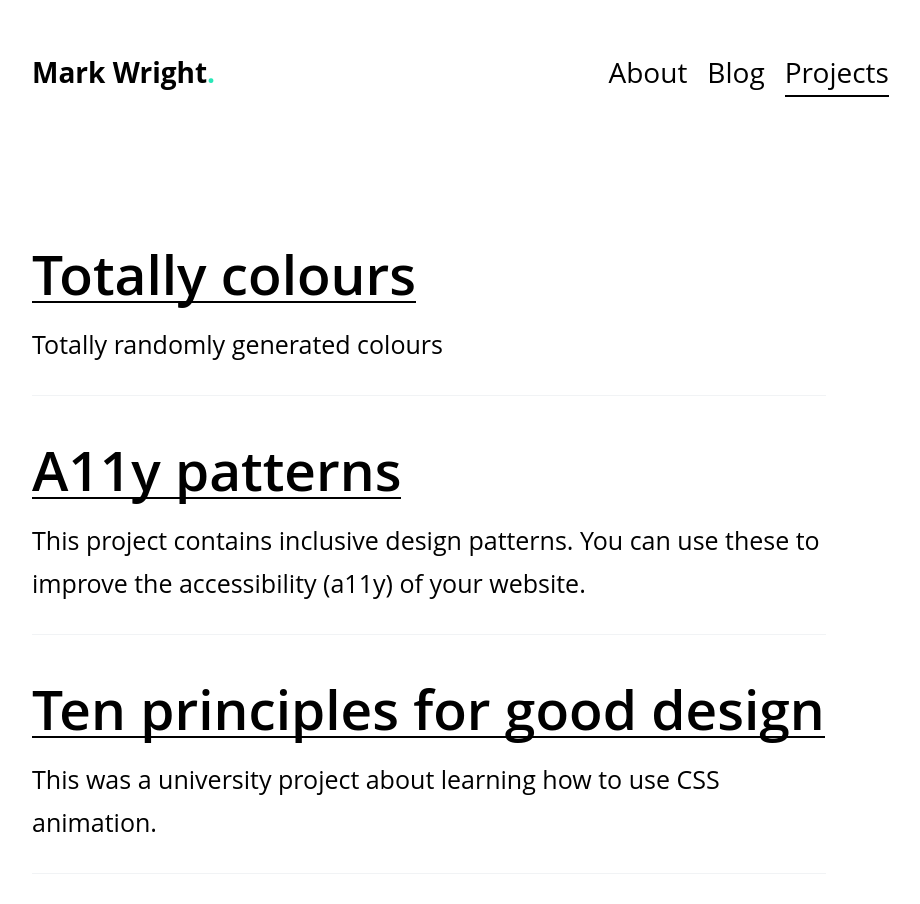
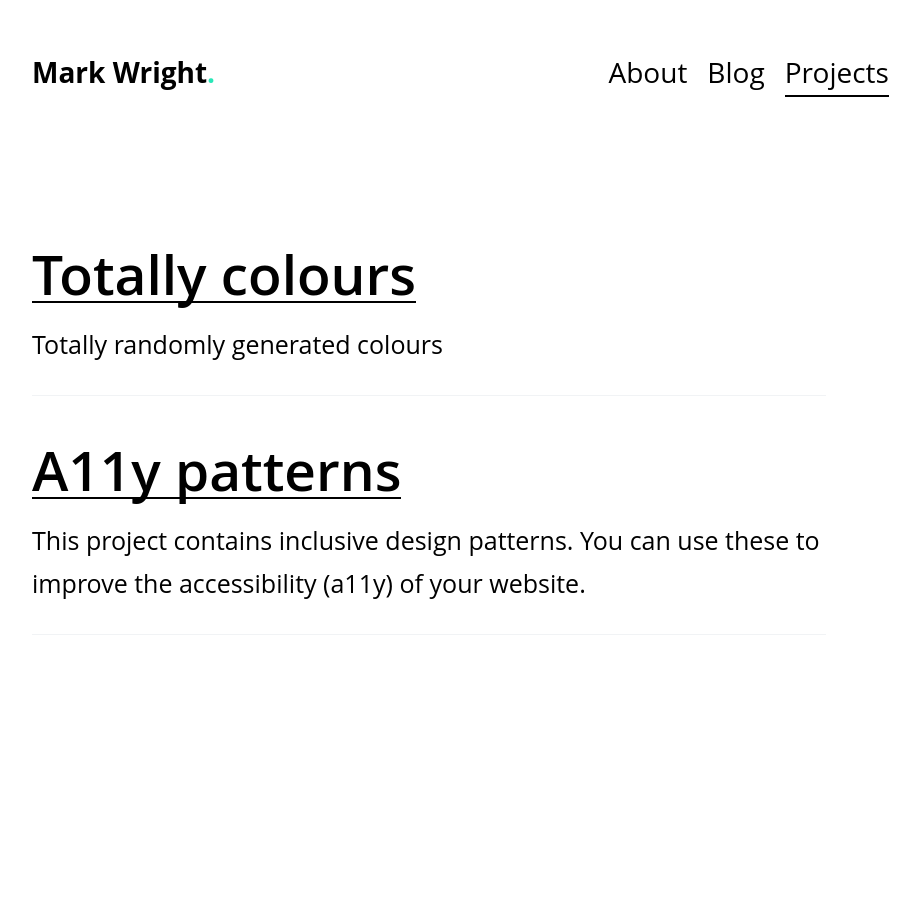
Before and after one commit to mrkwrght/mrkwrghtdotcom, a Jekyll site: the page built from projects.html, in a window 1280 px wide. Shown: the whole page, without its empty margins (128-1048 px from the left). Built offline with Jekyll 4.4.1, drawn with Linux system fonts in a browser that asks for light colours; some web fonts are replaced.

Commit message:
removed crap project

```diff
--- a/projects.html
+++ b/projects.html
@@ -16,11 +16,6 @@ title: Mark Wright - Projects
 <p>This project contains inclusive design patterns. You can use these to improve the accessibility (a11y) of your website.</p>
 
 </div>
-<div class="list-post">
-<h2 class="list-post-title"><a href="http://markwrightdesigns.com/DieterRams/index.html" target="_blank">Ten principles for good design</a></h2>
-<p>This was a university project about learning how to use CSS animation.</p>
-
 </div>
 </div>
 </div>
-</div>
```
